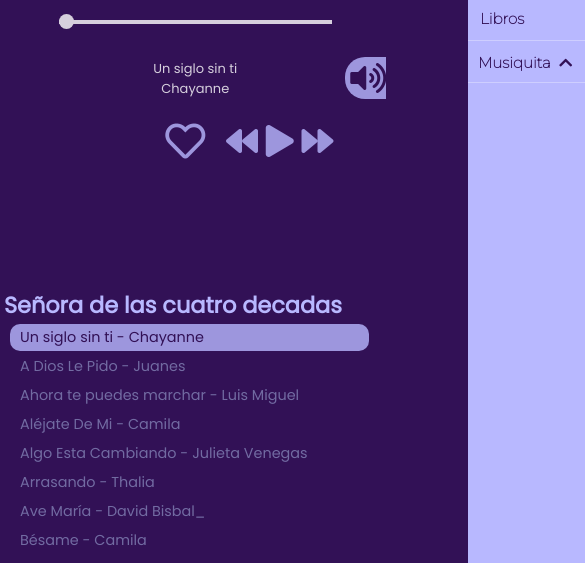
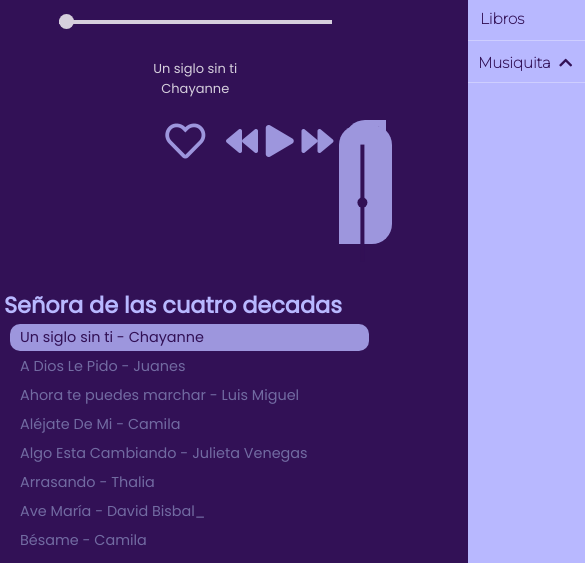
Before and after one commit to ZoeBussola/WonderGirls, a plain HTML site: page Playlist.html in a window 390 px wide. Both pictures are taken after a click on the icon 368 px from the left and 1016 px from the top of the page. Shown: the part 875-1438 px from the top of the page, 585 px wide, since content can reach past the window. Drawn offline with nearby package versions, Linux system fonts and the light colour scheme.

Commit message:
Update playlist.css

```diff
--- a/css/playlist.css
+++ b/css/playlist.css
@@ -420,6 +420,29 @@ font-family: 'Poppins', sans-serif;
 
 
 
+
+
+
+
+
+
+
+
+
+
+
+
+
+
+
+
+
+
+
+
+
+
+
 @media (max-width:700px ){
   .fas.fa-bars {
     color: var(--zochu);
@@ -478,18 +501,26 @@ margin-right: 0;
   width: 10vw;
 }
 .cambioVolDos{
-  margin-bottom: 15vh;
+  margin-bottom: 0;
   background-color: var(--Ccomun);
 }
 .volumen {
-  padding: 5px;
-  width: 10vw;
-  flex-direction: column-reverse;
+    border-bottom-right-radius: 20px;
+    border-bottom-left-radius: 20px;
+
+}
+.volumen div {
+  margin-top: 0;
+  margin-left: -5px;
+  border-top-left-radius: 20px;
+  border-top-right-radius: 20px;
+  margin-bottom: 180px;
 }
 .volumeninput {
-  margin-top: 8vh;
-  margin-left: -6vw;
-  width: 10vh;
+  margin-top: 6vh;
+  margin-left: -11vw;
+  width: 30vw;
+  height: 5vh;
   transform: rotate(270deg);
 }
 .mostrarTiempo{
```
